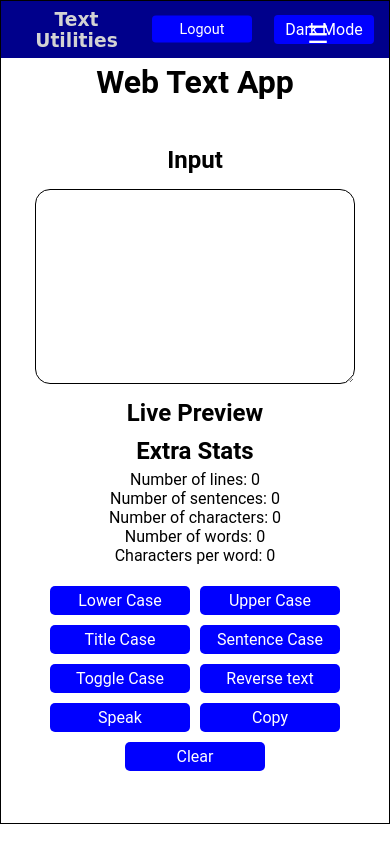
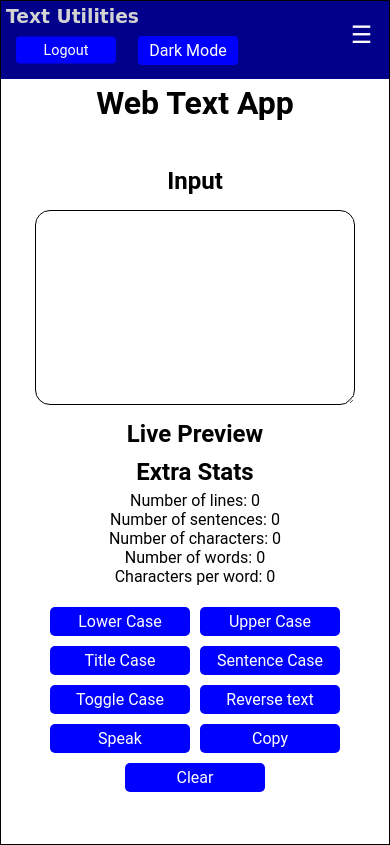
Before and after one commit to nikshitramesh/Word-Utility, a React (Create React App) app in the folder frontend/: page / in a window 390 px wide. Built offline with nearby package versions, Linux system fonts and the light colour scheme.

Commit message:
Update index.css

```diff
--- a/frontend/src/index.css
+++ b/frontend/src/index.css
@@ -4,6 +4,7 @@
 box-sizing: border-box;
 font-family: "Roboto";
 }
+
 
 body {
 overflow-x: hidden;
@@ -107,16 +108,21 @@ h2 {
 justify-content: center;
 }
 
-/* Navbar Styles */
 .navbar {
 position: sticky;
 top: 0;
 z-index: 100;
 width: 100%;
+height: fit-content;
 background: darkblue;
 animation: slide-in 1.5s ease-in;
 }
-
+.nav-controls {
+display: flex;
+align-items: center;
+gap: 12px;
+margin-right: 10px;
+}
 @keyframes slide-in {
 0% {
 transform: translateY(-100%);
@@ -140,21 +146,6 @@ input {
 width: 20%;
 padding: 3px;
 border-radius: 10px;
-}
-
-.navbar-top {
-	display: flex;
-	justify-content: space-between;
-	align-items: center;
-	width: 100%;
-	padding: 5px 10px;
-	position: relative;
-}
-
-.nav-controls {
-	display: flex;
-	align-items: center;
-	gap: 12px;
 }
 
 .nav-links {
@@ -185,6 +176,16 @@ input {
 right: 10px;
 }
 
+.navbar-top {
+display: flex;
+justify-content: space-between;
+align-items: center;
+width: 100%;
+padding: 5px;
+position: relative;
+}
+
+/* NEW: logout button alignment left side */
 .logout-btn {
 position: absolute;
 z-index: 100;
@@ -213,42 +214,18 @@ input {
 transform: translateY(130%);
 }
 
-/* Animation keyframes */
-@keyframes slideDown {
-	0% {
-		transform: translateY(-100vw);
-	}
-	100% {
-		transform: translateY(0);
-	}
-}
-
-@keyframes slideUp {
-	0% {
-		transform: translateY(0);
-	}
-	100% {
-		transform: translateY(-100vw);
-	}
-}
-
-/* Classes for animation */
-.nav-links.show {
-	animation: slideDown 0.75s ease-out forwards;
-	display: flex;
-}
-
-.nav-links.hide {
-	animation: slideUp 0.75s ease-in forwards;
-	display: flex;
-}
-
-/* Responsive Styles */
 @media screen and (max-width: 768px) {
-	body {
+body{
 overflow-x: hidden;
 }
-
+.navbar {
+position: sticky;
+top: 0;
+}
+.darkmode-btn{
+width: 100px;
+transform: translate(0,0);
+}
 .nav-links {
 display: none;
 flex-direction: column;
@@ -259,17 +236,43 @@ input {
 left: 0;
 z-index: 90;
 }
+.navbar-top {
+display: flex;
+flex-direction: column;
+justify-content: space-between;
+align-items: flex-start;
+}
 
+.nav-links.show {
+	transform: translateY(30px);
+	max-height: 500px;
+	display: flex;
+}
+@keyframes slideDown {
+
+0% {
+transform: translateY(-100vw);
+}
+100% {
+transform: translateY(0);
+}
+}
+
+.show {
+animation: slideDown 0.75s ease-out forwards;
+}
 .hamburger {
+width: fit-content;
 display: block;
 transform: translateX(10%);
 }
 
-	.nav-links.show,
-	.nav-links.hide {
-		display: flex;
+input {
+	width: 50vw;
 }
-
+.nav-links button {
+	transform: translateY(0);
+}
 textarea {
 	width: 90%;
 	height: 50vw;
@@ -284,16 +287,4 @@ input {
 	transform: translateY(-20%);
 }
 
-	input {
-		width: 50vw;
 }
-
-	.darkmode-btn {
-		width: 100px;
-		transform: translate(0, 0);
-	}
-
-	.nav-links button {
-		transform: translateY(0);
-	}
-}
```
Lines whose indentation alone changed are shown as unchanged.
